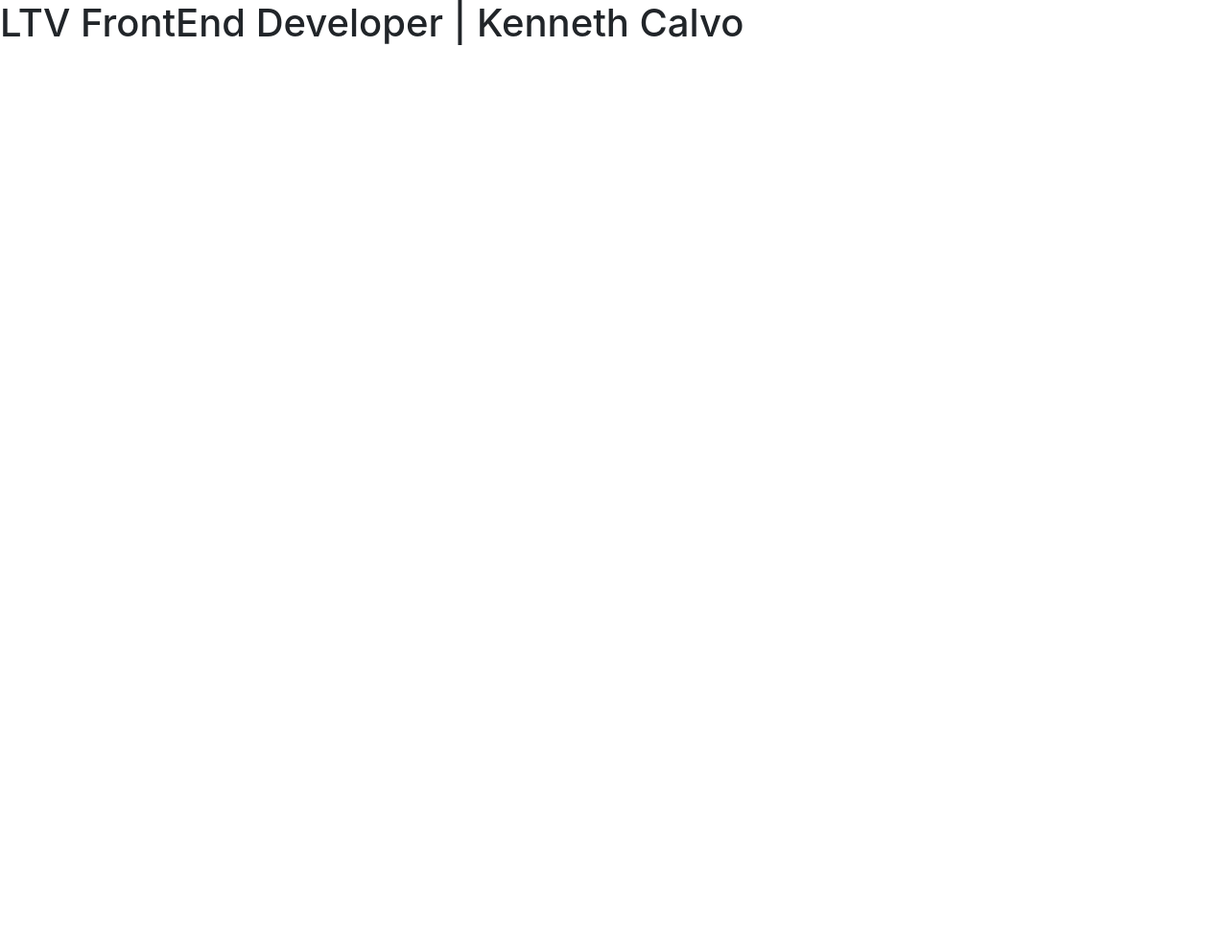
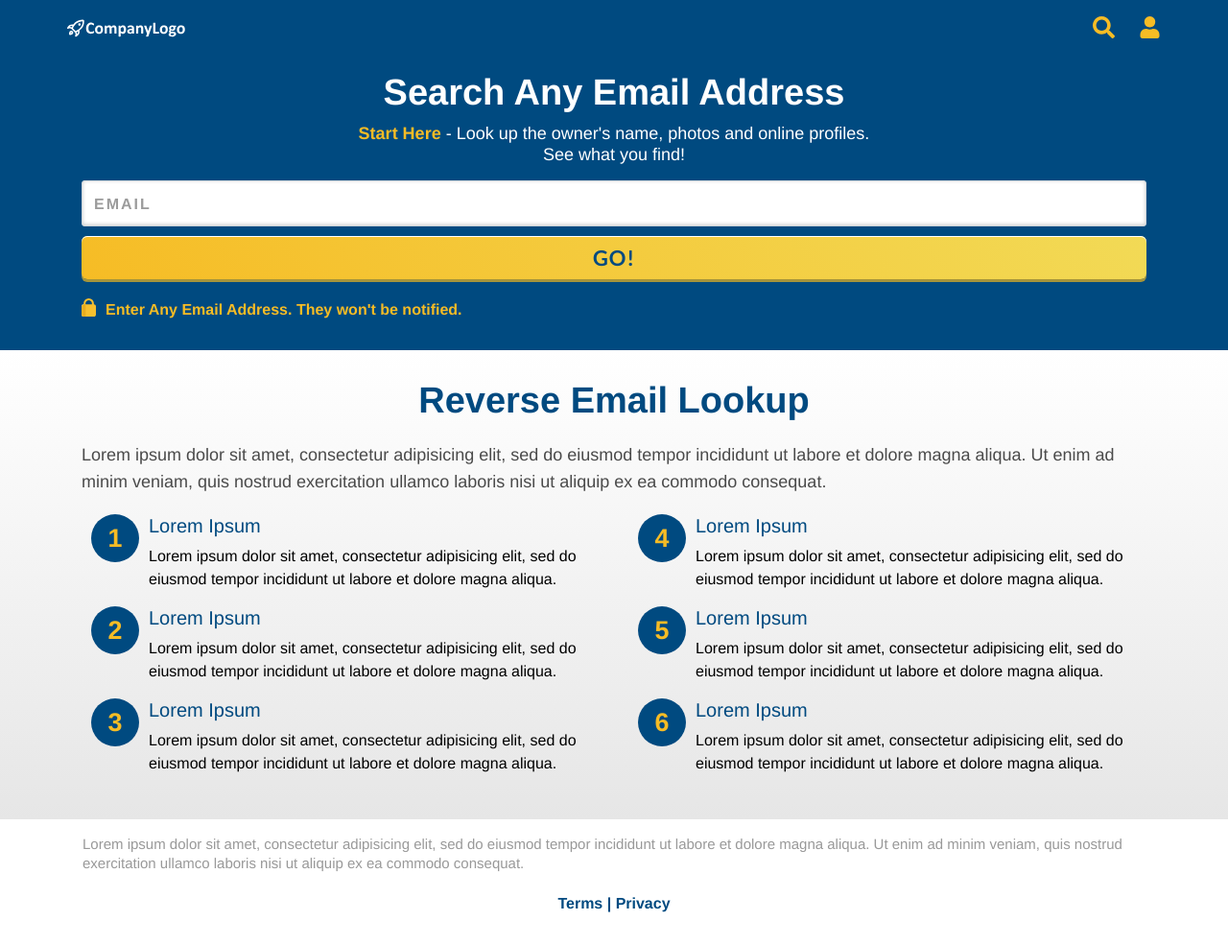
Before and after one commit to kenca23/ltv-test-kenneth-calvo, a PHP site: page / in a window 1280 px wide. Shown: the whole page at 96% size. Before the commit the page ends 47 px from the top, so only its background shows below. Run offline with PHP 8.4, Linux system fonts and the light colour scheme.

Commit message:
adding the template and styles

```diff
--- a/css/main.css
+++ b/css/main.css
@@ -3,3 +3,280 @@
 	margin: 0;
 	box-sizing: border-box;
 }
+
+:root {
+	--primary: #004a80;
+	--secondary: #f2da56;
+	--dark-yellow: #f6bc25;
+
+	--gray: #999;
+	--gray2: #e6e6e6;
+	--gray3: #9b9b9b;
+	--gray4: #f8f8f8;
+	--dark-gray: #4a4a4a;
+	--error: #dc0015;
+}
+
+body {
+	font-family: Helvetica Neue, Helvetica, Arial, sans-serif;
+	font-weight: 400;
+}
+
+h1 {
+	font-weight: bold;
+	font-size: 38px;
+	color: white;
+	letter-spacing: 0;
+	text-align: center;
+}
+
+h2 {
+	font-weight: bold;
+	font-size: 38px;
+	color: var(--primary);
+	letter-spacing: 0;
+	text-align: center;
+	margin: 0;
+}
+h3 {
+	font-size: 20px;
+	color: var(--primary);
+	letter-spacing: 0;
+}
+
+p {
+	font-size: 16px;
+	color: black;
+	letter-spacing: 0;
+	line-height: 24px;
+}
+
+.logo-icon {
+	/*background-image: url('../assets/SVGs/Logo.svg');*/
+	width: 123px;
+	height: 25px;
+}
+.navbar {
+	background-color: var(--primary);
+}
+.navbar .container {
+	padding: 0;
+	flex-wrap: nowrap;
+}
+.navbar .navbar-nav {
+	flex-direction: row;
+}
+.navbar .nav-link {
+	padding: 0 0 0 25px;
+}
+.nav-link-icon {
+	width: 23px;
+	height: 23px;
+}
+
+.search-component {
+	background-color: var(--primary);
+	padding: 18px 10px 30px 10px;
+}
+.title-p {
+	font-size: 18px;
+	color: #ffffff;
+	letter-spacing: 0;
+	text-align: center;
+	line-height: 22px;
+}
+
+.title-p .highlight {
+	font-weight: bold;
+	color: var(--dark-yellow);
+}
+
+.search-component .form-group {
+	margin-bottom: 10px;
+}
+
+.search-input {
+	background: #ffffff;
+	box-shadow: inset 0 -1px 4px 0 rgba(0, 0, 0, 0.2);
+	border-radius: 3px;
+	font-size: 20px;
+	color: black;
+	letter-spacing: 0;
+	padding-left: 12px;
+}
+
+.search-input::placeholder {
+	font-weight: bold;
+	font-size: 16px;
+	color: var(--gray3);
+	letter-spacing: 2px;
+	line-height: 18px;
+	padding-left: 0px;
+}
+
+.form-control.is-invalid,
+.was-validated .form-control:invalid {
+	background-image: none;
+	border: 3px solid var(--error);
+	border-radius: 3px 3px 0 0;
+	padding-left: 9px;
+}
+
+.form-group .invalid-feedback {
+	border: 3px solid var(--error);
+	background: var(--error);
+	border-radius: 0 0 3px 3px;
+	color: white;
+	margin: 0;
+	font-size: 14px;
+	letter-spacing: 0;
+	line-height: 18px;
+	padding: 1px 9px;
+}
+
+.form-control.is-valid,
+.was-validated .form-control:valid {
+	border: none;
+	background-image: none;
+}
+
+.primary-button {
+	background-image: linear-gradient(225deg, #f2da56 0%, #f6bc25 100%);
+	box-shadow: 0 3px 0 0 #a6953b, inset 0 1px 0 0 #ffffff;
+	border-radius: 6px;
+	font-family: Lato, Helvetica Neue, Helvetica, Arial, sans-serif;
+	font-weight: bold;
+	font-size: 22px;
+	color: var(--primary);
+	letter-spacing: 0.93px;
+	text-align: center;
+	border: 0;
+	background-color: transparent;
+}
+
+.main-disclaimer {
+	display: flex;
+	padding-top: 20px;
+	padding-bottom: 0px;
+}
+
+.icon {
+	padding-right: 10px;
+	width: 19;
+	align-self: flex-start;
+}
+
+.disclaimer {
+	font-weight: bold;
+	font-size: 16px;
+	color: var(--dark-yellow);
+	letter-spacing: 0;
+	margin: 0;
+}
+
+.gray-gradient {
+	background-image: linear-gradient(0deg, var(--gray2) 0%, white 100%);
+}
+.explanation-component {
+	padding: 30px 0;
+}
+
+.explanation-text {
+	padding: 20px 0;
+	margin: 0;
+	font-size: 18px;
+	color: var(--dark-gray);
+	letter-spacing: 0;
+	line-height: 28px;
+}
+
+.step {
+	display: flex;
+	flex-direction: row;
+}
+.step-number {
+	padding: 0 10px;
+}
+.number {
+	font-weight: bold;
+	font-size: 26.88px;
+	color: var(--dark-yellow);
+	letter-spacing: 0;
+	line-height: 40px;
+	text-align: center;
+}
+.circle {
+	background: var(--primary);
+	border-radius: 50%;
+	-moz-border-radius: 50%;
+	-webkit-border-radius: 50%;
+	display: inline-block;
+	padding-top: 5px;
+	text-align: center;
+	width: 50px;
+	height: 50px;
+}
+
+.result-container {
+	background-color: var(--gray4);
+}
+
+.result {
+	min-height: 307px;
+	display: flex;
+	justify-content: center;
+	align-items: center;
+}
+
+.result-text {
+	font-size: 18px;
+	color: #4a4a4a;
+	letter-spacing: 0;
+	text-align: center;
+	line-height: 28px;
+}
+
+.spinner {
+	min-height: 307px;
+	display: flex;
+	flex-direction: column;
+	justify-content: center;
+	align-items: center;
+}
+.spinner-gif {
+	width: 124px;
+	padding-bottom: 1rem;
+}
+.spinner-message {
+	font-weight: bold;
+	font-size: 18px;
+	color: var(--primary);
+	letter-spacing: 0;
+	text-align: center;
+	margin: 0;
+}
+.result-title {
+	color: var(--primary);
+}
+.footer {
+	display: flex;
+	flex-direction: column;
+	padding: 1rem;
+}
+
+.footer-text {
+	font-size: 15px;
+	color: var(--gray);
+	letter-spacing: 0;
+	line-height: 20px;
+}
+
+.footer-links {
+	padding-top: 20px;
+	padding-bottom: 14px;
+	margin: 0 auto;
+}
+.footer-link {
+	color: var(--primary);
+	font-weight: bold;
+}
--- a/index.html
+++ b/index.html
@@ -8,6 +8,9 @@
     <!-- Bootstrap CSS -->
     <link rel="stylesheet" href="https://cdn.jsdelivr.net/npm/bootstrap@4.6.0/dist/css/bootstrap.min.css"
         integrity="sha384-B0vP5xmATw1+K9KRQjQERJvTumQW0nPEzvF6L/Z6nronJ3oUOFUFpCjEUQouq2+l" crossorigin="anonymous">
+    <!-- Google Fonts -->
+    <link rel="preconnect" href="https://fonts.gstatic.com">
+    <link href="https://fonts.googleapis.com/css2?family=Lato:wght@400;700&display=swap" rel="stylesheet">
     <!-- Main CSS -->
     <link rel="stylesheet" href="./css/main.css">
 
@@ -17,7 +20,145 @@
 
 </head>
 <body>
-    <h1>LTV FrontEnd Developer | Kenneth Calvo</h1>
+
+    <header>
+        <nav class="navbar navbar-light">
+            <div class="container">
+                <a class="navbar-brand" href="./">
+                    <img src="./assets/SVGs/Logo.svg" class="logo-icon" alt="Company Logo"></a>
+                <div class="" id="navbarNav">
+                    <ul class="navbar-nav">
+                        <li class="nav-item active">
+                            <a class="nav-link" href="#"><img src="./assets/SVGs/icn_search.svg" alt="Search icon" class="nav-link-icon"></a>
+                        </li>
+                        <li class="nav-item">
+                            <a class="nav-link" href="#"><img src="./assets/SVGs/icn_person.svg" alt="Profile icon" class="nav-link-icon"></a>
+                        </li>
+                    </ul>
+                </div>
+            </div>
+        </nav>
+    </header>
+
+    <main class="search-component">
+        <div class="container">
+            <h1>Search Any Email Address</h1>
+            <p class="title-p"><span class="highlight">Start Here</span> - Look up the owner's name, photos and online
+                profiles.</br>See what you find!</p>
+            <form action="results.html" method="GET" class="needs-validation" novalidate>
+                <div class="form-group">
+                    <input
+                    class="form-control form-control-lg search-input"
+                    name="search"
+                    type="email"
+                    data-id="email"
+                    placeholder="EMAIL"
+                    required>
+                    <div class="invalid-feedback">
+                        Please add a valid email address
+                    </div>
+                </div>
+
+                <button type="submit" class="btn btn-primary btn-block primary-button" onclick="getData()">GO!</button>
+            </form>
+            <div class="main-disclaimer">
+                <img class="icon" src="./assets/SVGs/lock.svg" alt="lock icon">
+                <p class="disclaimer">Enter Any Email Address. They won't be notified.</p>
+            </div>
+        </div>
+
+
+    </main>
+
+    <section class="explanation-component gray-gradient">
+        <div class="container">
+            <h2>Reverse Email Lookup</h2>
+            <p class="explanation-text">Lorem ipsum dolor sit amet, consectetur adipisicing elit, sed do eiusmod tempor incididunt ut labore et dolore magna
+            aliqua. Ut enim ad minim veniam, quis nostrud exercitation ullamco laboris nisi ut aliquip ex ea commodo consequat.</p>
+            <div class="row steps-list">
+                <div class="col-md-6">
+                    <div class="step step-1">
+                        <div class="step-number">
+                            <span class="number circle">1</span>
+                        </div>
+                        <div class="step-main">
+                            <h3>Lorem Ipsum</h3>
+                            <p class="step-text">Lorem ipsum dolor sit amet, consectetur adipisicing elit, sed do eiusmod tempor incididunt ut labore et dolore magna
+                            aliqua.</p>
+                        </div>
+                    </div>
+                    <div class="step step-2">
+                        <div class="step-number">
+                            <span class="number circle">2</span>
+                        </div>
+                        <div class="step-main">
+                            <h3>Lorem Ipsum</h3>
+                            <p class="step-text">Lorem ipsum dolor sit amet, consectetur adipisicing elit, sed do eiusmod tempor incididunt ut labore et dolore magna
+                            aliqua.</p>
+                        </div>
+                    </div>
+                    <div class="step step-3">
+                        <div class="step-number">
+                            <span class="number circle">3</span>
+                        </div>
+                        <div class="step-main">
+                            <h3>Lorem Ipsum</h3>
+                            <p class="step-text">Lorem ipsum dolor sit amet, consectetur adipisicing elit, sed do eiusmod tempor incididunt ut labore et dolore magna
+                            aliqua.</p>
+                        </div>
+                    </div>
+                </div>
+                <div class="col-md-6">
+                    <div class="step step-4">
+                        <div class="step-number">
+                            <span class="number circle">4</span>
+                        </div>
+                        <div class="step-main">
+                            <h3>Lorem Ipsum</h3>
+                            <p class="step-text">Lorem ipsum dolor sit amet, consectetur adipisicing elit, sed do eiusmod tempor incididunt ut labore et dolore magna
+                            aliqua.</p>
+                        </div>
+                    </div>
+                    <div class="step step-5">
+                        <div class="step-number">
+                            <span class="number circle">5</span>
+                        </div>
+                        <div class="step-main">
+                            <h3>Lorem Ipsum</h3>
+                            <p class="step-text">Lorem ipsum dolor sit amet, consectetur adipisicing elit, sed do eiusmod tempor incididunt ut labore et dolore magna
+                            aliqua.</p>
+                        </div>
+                    </div>
+                    <div class="step step-6">
+                        <div class="step-number">
+                            <span class="number circle">6</span>
+                        </div>
+                        <div class="step-main">
+                            <h3>Lorem Ipsum</h3>
+                            <p class="step-text">Lorem ipsum dolor sit amet, consectetur adipisicing elit, sed do eiusmod tempor incididunt ut labore et dolore magna
+                            aliqua.</p>
+                        </div>
+                    </div>
+                </div>
+            </div>
+        </div>
+
+
+
+    </section>
+
+    <footer>
+        <div class="container footer">
+            <div class="footer-text">
+                Lorem ipsum dolor sit amet, consectetur adipisicing elit, sed do eiusmod tempor incididunt ut labore et dolore magna
+                aliqua. Ut enim ad minim veniam, quis nostrud exercitation ullamco laboris nisi ut aliquip ex ea commodo consequat.
+            </div>
+            <div class="footer-links">
+                <a href="#" class="footer-link">Terms | Privacy</a>
+            </div>
+        </div>
+    </footer>
+
 
     <!-- Option 1: jQuery and Bootstrap Bundle (includes Popper) -->
     <script src="https://code.jquery.com/jquery-3.5.1.slim.min.js"
@@ -27,5 +168,33 @@
         integrity="sha384-Piv4xVNRyMGpqkS2by6br4gNJ7DXjqk09RmUpJ8jgGtD7zP9yug3goQfGII0yAns"
         crossorigin="anonymous"></script>
 
+<script>
+    // Writing JS code here because is a small validation and save to localStorage. A separate file is not needed because of the size of the JS
+    (function () {
+        'use strict';
+        window.addEventListener('load', function () {
+            // Fetch all the forms we want to apply custom Bootstrap validation styles to
+            let forms = document.getElementsByClassName('needs-validation');
+            // Loop over them and prevent submission
+            let validation = Array.prototype.filter.call(forms, function (form) {
+                form.addEventListener('submit', function (event) {
+                    if (form.checkValidity() === false) {
+                        event.preventDefault();
+                        event.stopPropagation();
+                    }
+                    form.classList.add('was-validated');
+                }, false);
+            });
+        }, false);
+    })();
+
+    function getData() {
+        //gettting the values
+        let email = document.querySelector("[data-id=email]").value;
+        //saving the values in local storage
+        localStorage.setItem("email", email);
+    }
+</script>
+
 </body>
 </html>
```
Also changed, not shown: js/main.js (added, +45 -0 lines), results.html (added, +90 -0 lines), assets/SVGs/Logo.svg (added), assets/SVGs/icn_person.svg (added), assets/SVGs/icn_search.svg (added), assets/SVGs/lock.svg (added), assets/loading_spinner.gif (added).
